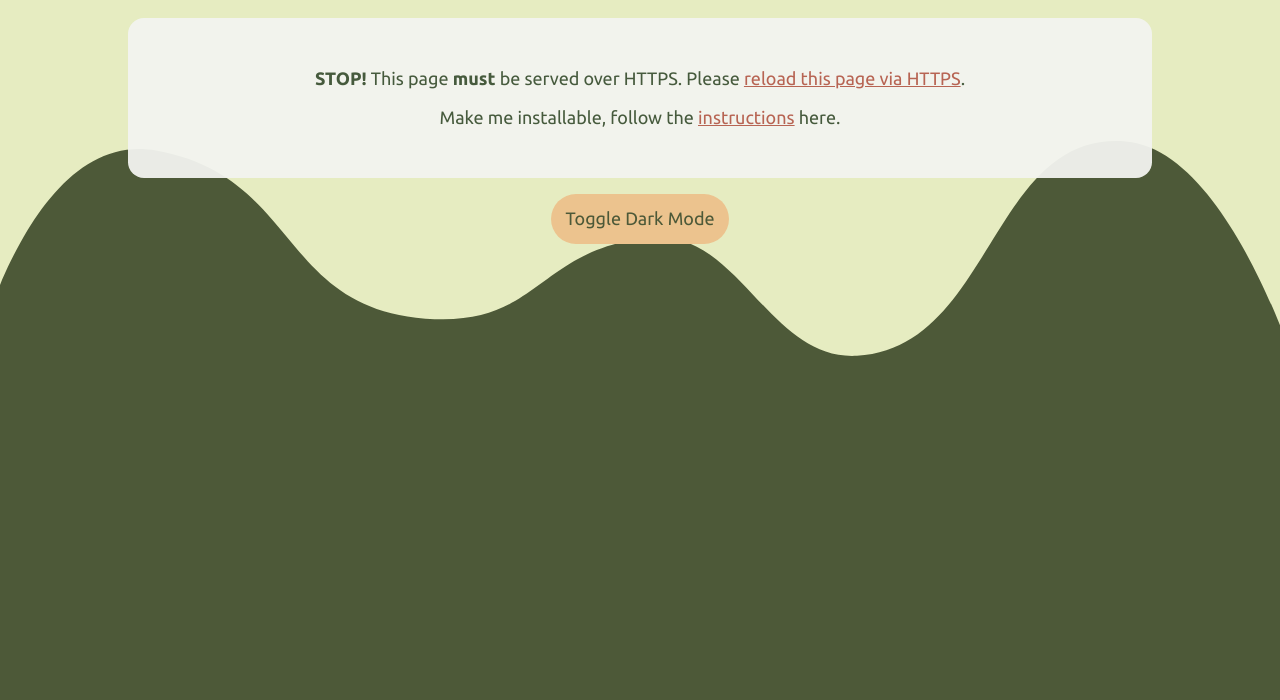
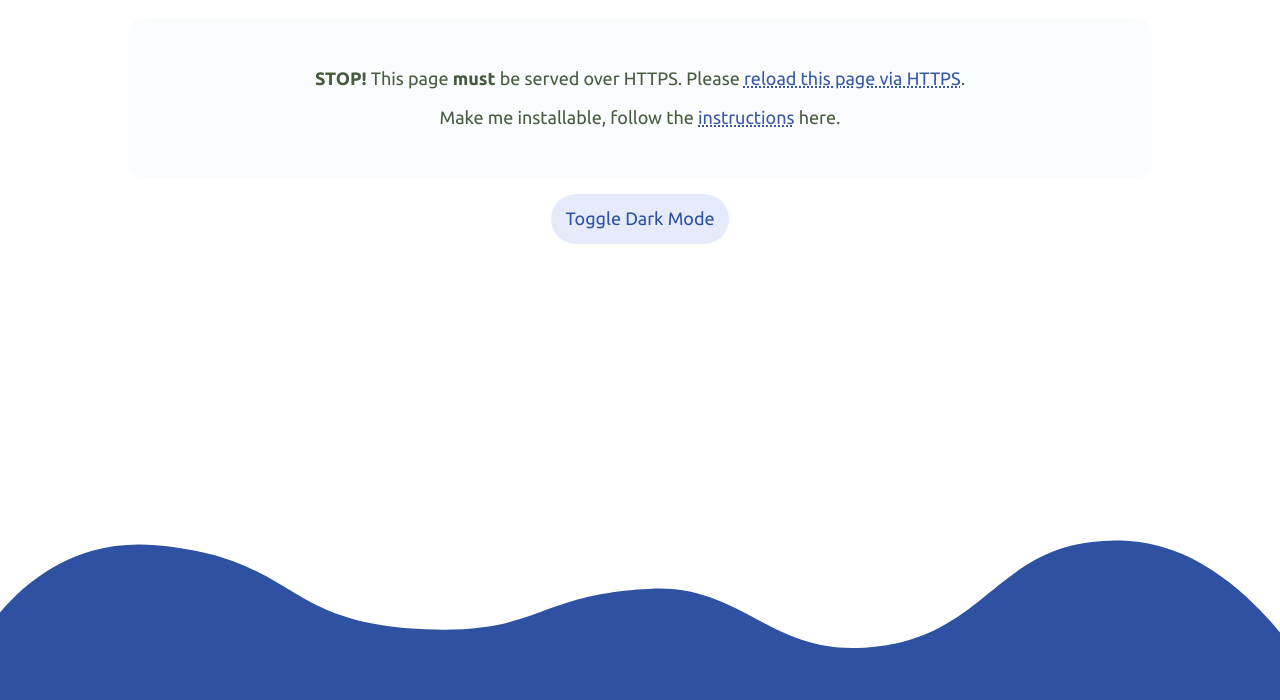
Before and after one commit to AleCandido/trypwa, a plain HTML site: page stylish/index.html in a window 1280 px wide. Shown: the part 100-800 px from the top of the page. Drawn offline with Linux system fonts and the light colour scheme; a web font is replaced by a local one.

Commit message:
Improve light style

```diff
--- a/stylish/styles/main.css
+++ b/stylish/styles/main.css
@@ -25,6 +25,11 @@ h3 {
 
 a {
   color: var(--hl3);
+  text-decoration: underline dotted 0.1em;
+}
+
+a:hover {
+  text-decoration: underline 0.1em;
 }
 
 button {
@@ -40,6 +45,10 @@ button {
   border-radius: 1em;
   color: var(--fg3);
   background: linear-gradient(175deg, var(--hl1), var(--bg1) 180%);
+}
+
+:root.theme-light #title {
+  background: var(--bg2);
 }
 
 #title:hover {
@@ -58,6 +67,11 @@ button {
 
 .text-box {
   background: var(--bg3);
+}
+
+:root.theme-light .text-box {
+  /* background: var(--bg1); */
+  border: var(--hl1) 3px outset;
 }
 
 .hidden {
--- a/stylish/styles/theme.css
+++ b/stylish/styles/theme.css
@@ -23,20 +23,16 @@
   }
 }
 
-@function light-dark($light, $dark) {
-  @return;
-}
-
 :root {
-  --bg1: var(--light, #e6ecc1) var(--dark, #252b31);
-  --bg2: var(--light, #4d5938) var(--dark, #1d2024);
-  --bg3: var(--light, #f3f4f0) var(--dark, #3e484a);
+  --bg1: var(--light, white) var(--dark, #252b31);
+  --bg2: var(--light, #2e51a2) var(--dark, #1d2024);
+  --bg3: var(--light, #fbfcfe) var(--dark, #3e484a);
   --fg1: var(--light, #3e5336) var(--dark, #d1d6d5);
   --fg2: var(--light, #3e5336) var(--dark, #c1c8c7);
-  --fg3: var(--light, #2c3635) var(--dark, #252b31);
-  --hl1: var(--light, #fa996f) var(--dark, #d9a379);
-  --hl2: var(--light, #ecc38e) var(--dark, #d49c6b);
-  --hl3: var(--light, #b55d4d) var(--dark, #d9a379);
+  --fg3: var(--light, white) var(--dark, #252b31);
+  --hl1: var(--light, #2e51a2) var(--dark, #d9a379);
+  --hl2: var(--light, #e5ebfa) var(--dark, #d49c6b);
+  --hl3: var(--light, #2e51a2) var(--dark, #d9a379);
   --fg: brightness(0.8);
   --bg: brightness(1.3);
 }
--- a/stylish/styles/transition.css
+++ b/stylish/styles/transition.css
@@ -3,13 +3,13 @@
 #transition {
   z-index: -2;
   position: fixed;
-  top: 30vh;
+  top: 80vh;
   left: 0;
   width: 100vw;
 }
 
 #transition > svg {
-  height: 30vh;
+  height: 15vh;
   width: 100%;
 }
 
```
Also changed, not shown: stylish/favicon.ico, stylish/images/my-192x192.png, stylish/images/my-512x512.png, stylish/images/my.svg, stylish/manifest.json.
